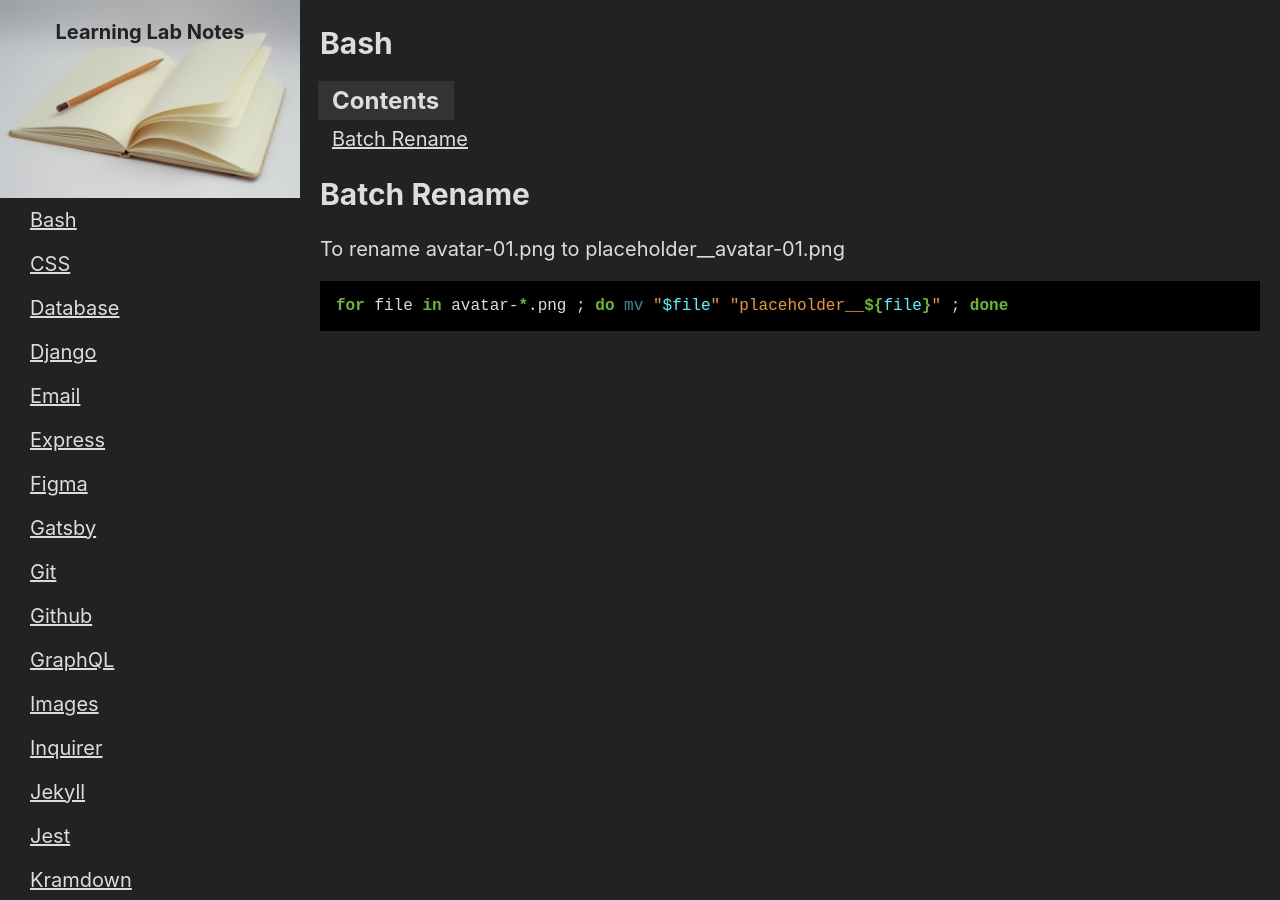
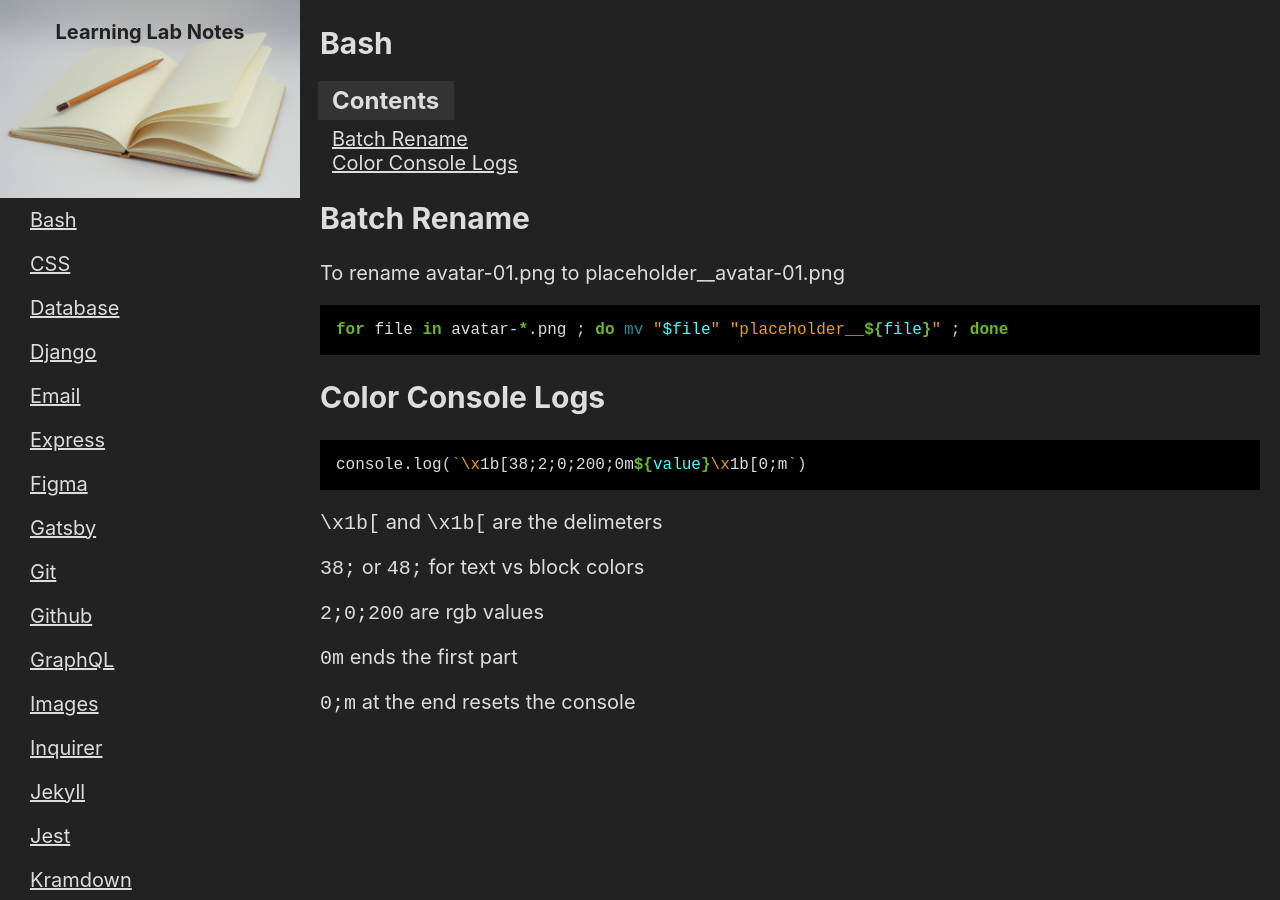
Before and after one commit to ElliotReed/learning-lab-notes, a Jekyll site: the page built from _notes/bash.md, in a window 1280 px wide. Built offline with Jekyll 4.4.1, drawn with Linux system fonts in a browser that asks for light colours.

Commit message:
added file

````diff
--- a/_notes/bash.md
+++ b/_notes/bash.md
@@ -15,3 +15,19 @@ To rename avatar-01.png to placeholder__avatar-01.png
 ```bash
 for file in avatar-*.png ; do mv "$file" "placeholder__${file}" ; done
 ```
+
+## Color Console Logs
+
+```shell
+console.log(`\x1b[38;2;0;200;0m${value}\x1b[0;m`)
+```
+
+`\x1b[` and `\x1b[` are the delimeters
+
+`38;` or `48;` for text vs block colors
+
+`2;0;200` are rgb values
+
+`0m` ends the first part
+
+`0;m` at the end resets the console
````
Also changed, not shown: .learning-lab-notes/README.md (added), .learning-lab-notes/bin/index.js, .learning-lab-notes/bin/utils/constants.js (added).
